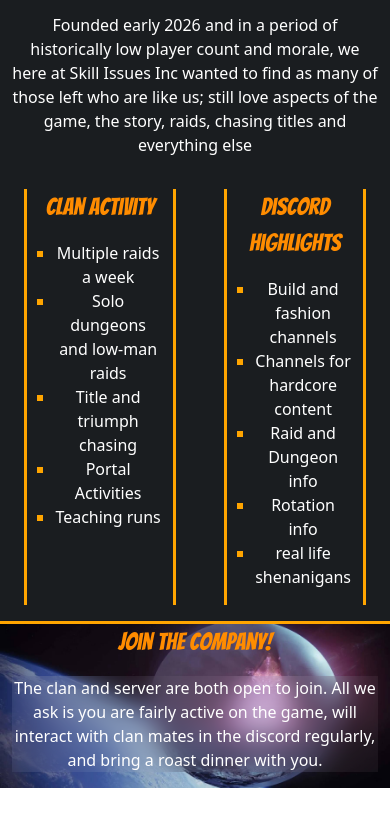
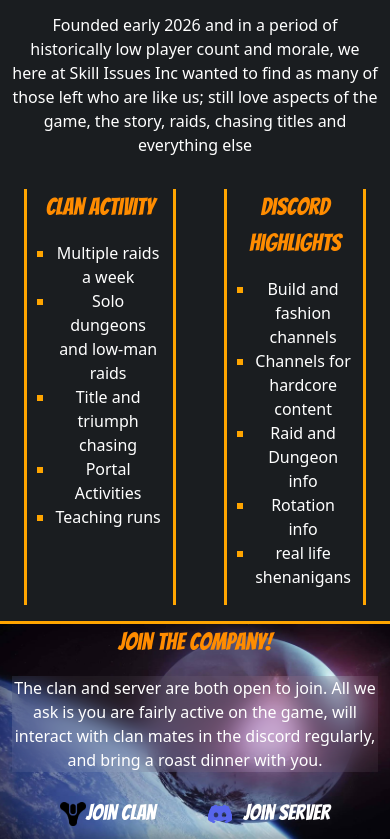
Before and after one commit to AzdenO/skill-issues-inc, a plain HTML site: page index.html in a window 390 px wide. Shown: the part 2043-2882 px from the top of the page. Before the commit the page ends 2831 px from the top, so only its background shows below. Drawn offline with Linux system fonts and the light colour scheme.

Commit message:
removed class on bottom join buttons that stopped them from shwoing on smaller screens

```diff
--- a/index.html
+++ b/index.html
@@ -174,11 +174,11 @@
             The clan and server are both open to join. All we ask is you are fairly active on the game, will interact with clan mates in the discord regularly, and bring a roast dinner with you.
         </p>
         <div class="d-flex gap-3 align-items-center">
-            <a class="joinbtn bottom-join fs-4 d-flex align-items-center d-none d-md-inline btn" href="https://www.bungie.net/en/ClanV2?groupid=5410071" target="_blank" rel="noopener noreferrer">
+            <a class="joinbtn bottom-join fs-4 d-flex align-items-center btn" href="https://www.bungie.net/en/ClanV2?groupid=5410071" target="_blank" rel="noopener noreferrer">
                 <img src="assets/d2_icon_only.png" alt="Icon" class="join-icon d2-icon"/>
                 Join Clan
             </a>
-            <a class="joinbtn bottom-join fs-4 d-flex align-items-center d-none d-md-inline btn" href="https://discord.gg/pVVGPQMptW" target="_blank" rel="noopener noreferrer">
+            <a class="joinbtn bottom-join fs-4 d-flex align-items-center btn" href="https://discord.gg/pVVGPQMptW" target="_blank" rel="noopener noreferrer">
                 <img src="assets/discord_logo.png" alt="Icon" class="join-icon"/>
                 Join Server
             </a>
```
